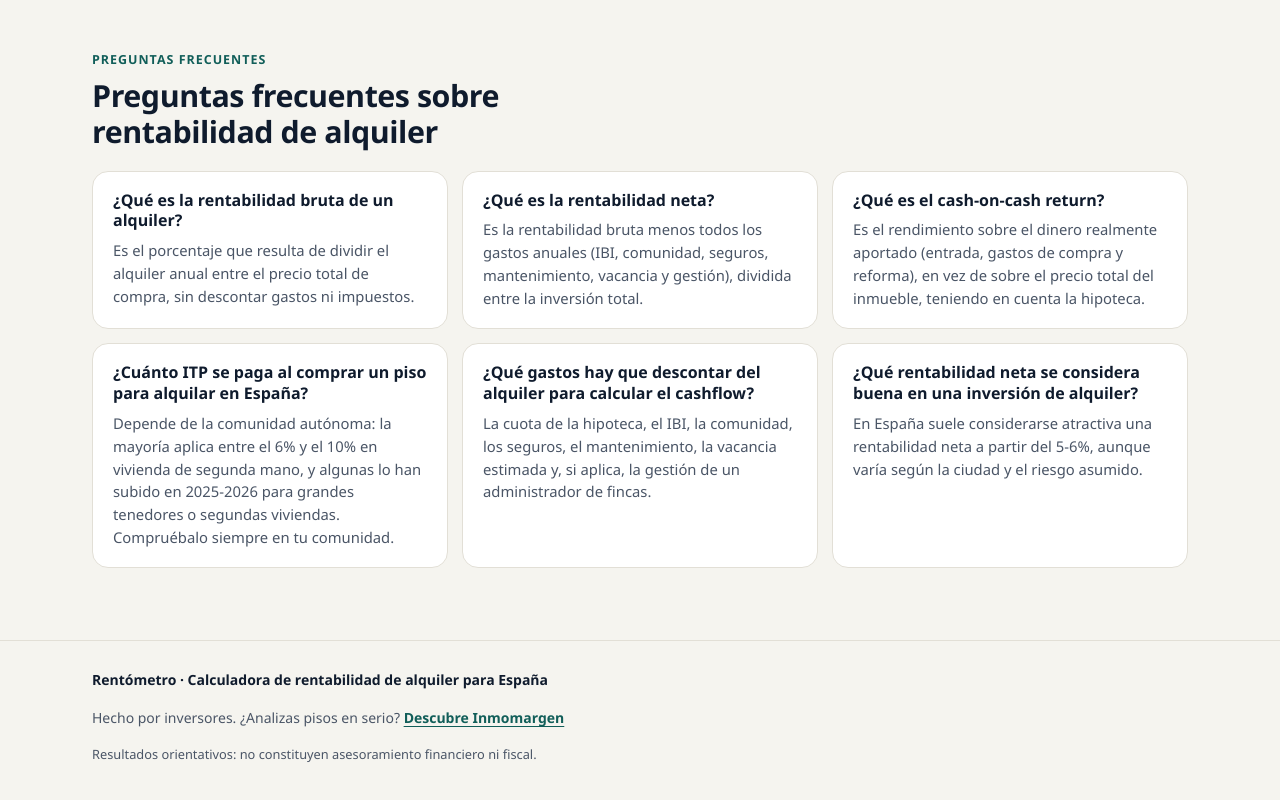
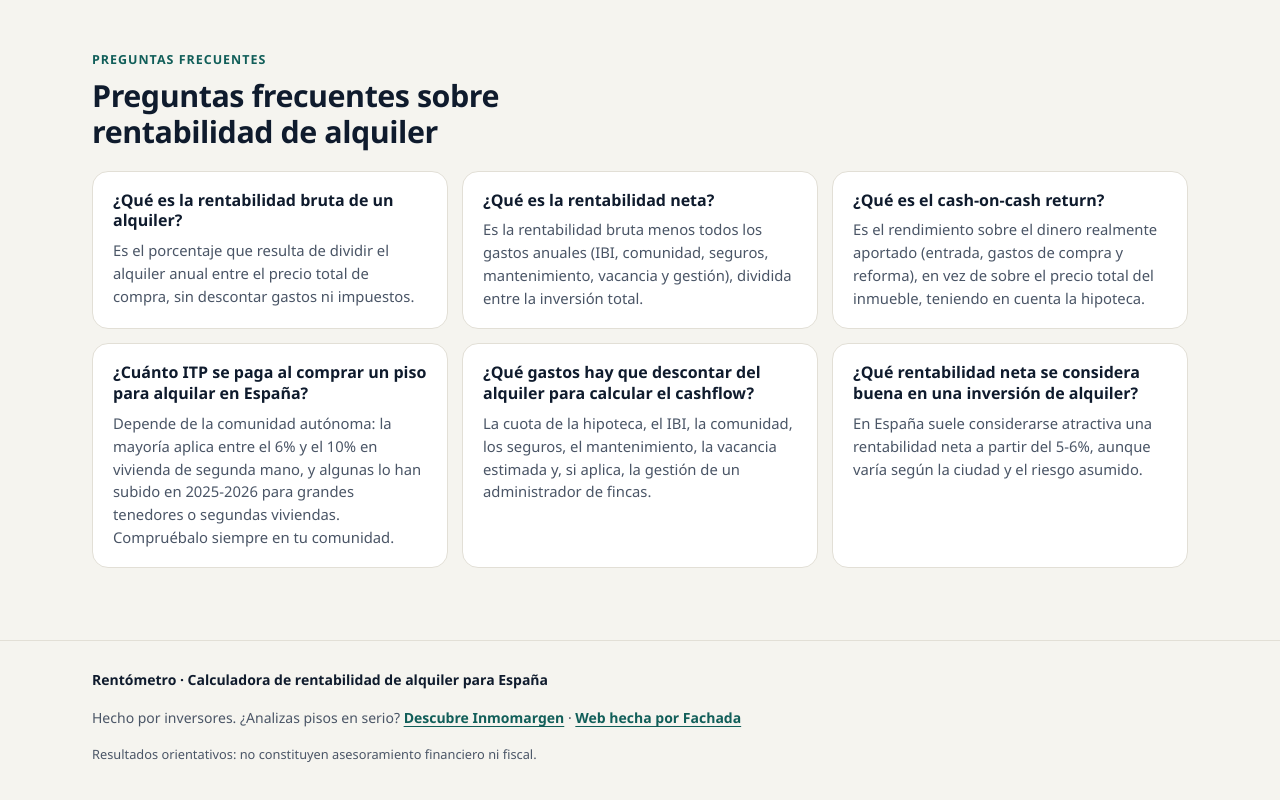
Before and after one commit to Niunmetro/rentometro, a website built with Vite: page index.html in a window 1280 px wide. Shown: the part 1619-2419 px from the top of the page. Built offline with nearby package versions, Linux system fonts and the light colour scheme.

Commit message:
Pie: enlace «Web hecha por Fachada» junto al de Inmomargen
Co-Authored-By: Claude Opus 5.5 <noreply@anthropic.com>

```diff
--- a/index.html
+++ b/index.html
@@ -250,7 +250,7 @@
     <footer>
       <div class="contenedor pie">
         <p class="pie-marca">Rentómetro · Calculadora de rentabilidad de alquiler para España</p>
-        <p>Hecho por inversores. ¿Analizas pisos en serio? <a id="footer-inmomargen" href="https://inmomargen.vercel.app" target="_blank" rel="noopener">Descubre Inmomargen</a></p>
+        <p>Hecho por inversores. ¿Analizas pisos en serio? <a id="footer-inmomargen" href="https://inmomargen.vercel.app" target="_blank" rel="noopener">Descubre Inmomargen</a> · <a id="footer-fachada" href="https://www.fachadaweb.es/" target="_blank" rel="noopener">Web hecha por Fachada</a></p>
         <p class="pie-legal">Resultados orientativos: no constituyen asesoramiento financiero ni fiscal.</p>
       </div>
     </footer>
```
